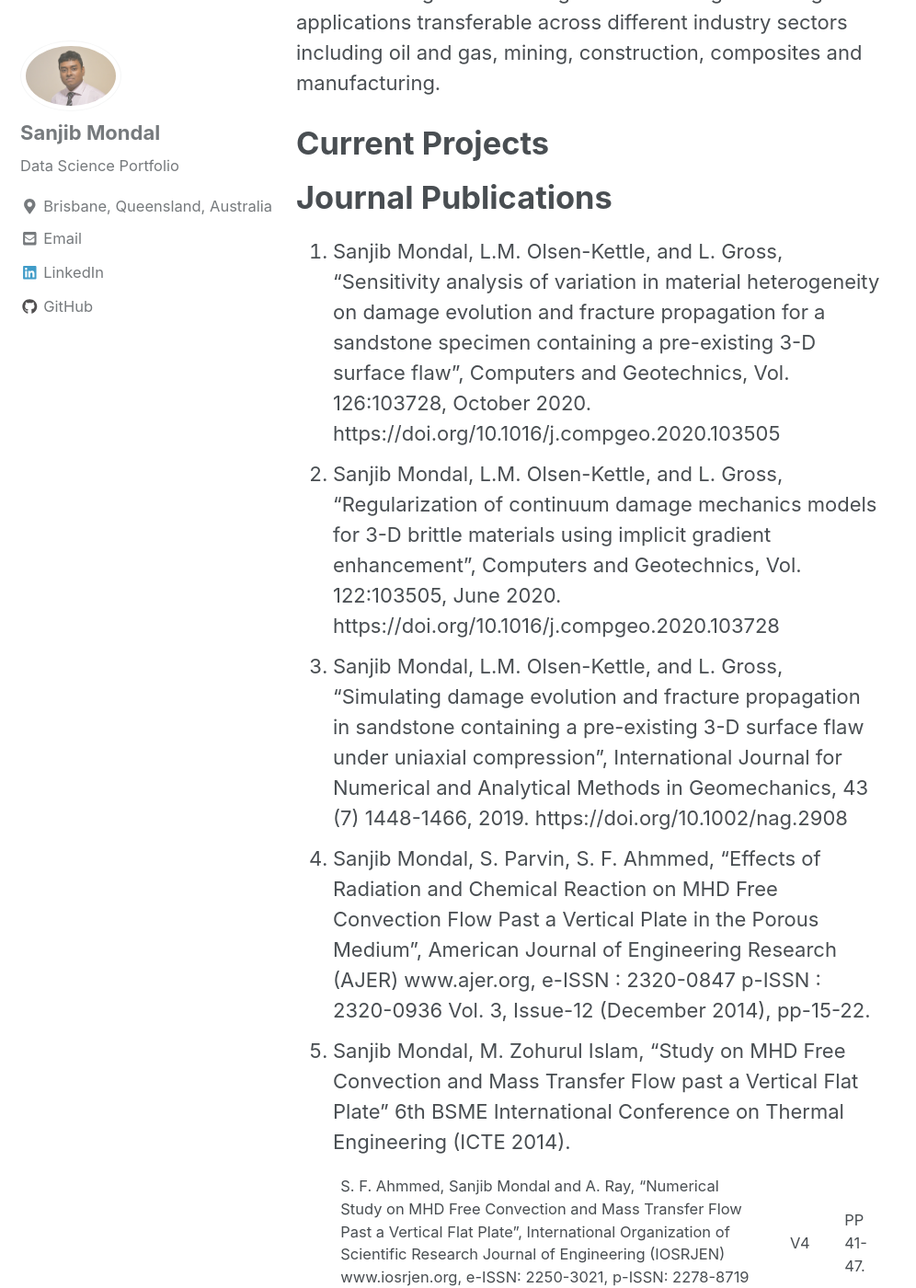
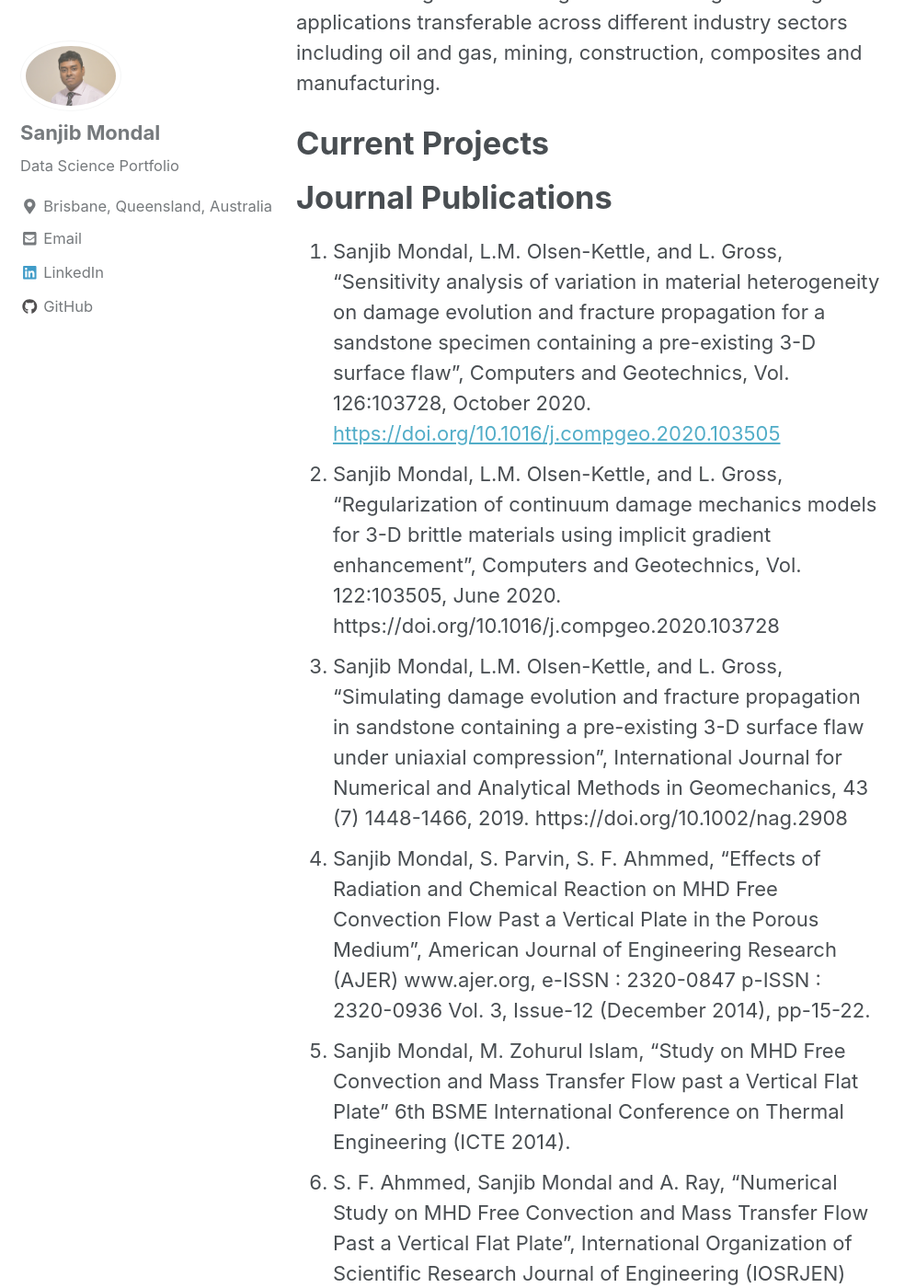
Before and after one commit to Sanjib-Mondal/Sanjib-Mondal.Co, a Jekyll site: the page built from _pages/Research.md, in a window 1280 px wide and 1400 px high, scrolled down 1313 px. Shown: the whole window at 92% size, without its empty margins (0-996 px from the left). Built offline with Jekyll 4.4.1, drawn with Linux system fonts in a browser that asks for light colours; nearby versions of some CDN libraries; some of the changed lines change nothing that is shown; some of the changed text lies outside the part shown.

Commit message:
Update Research.md

```diff
--- a/_pages/Research.md
+++ b/_pages/Research.md
@@ -10,13 +10,13 @@
 # Current Projects
 
 # Journal Publications
-1. Sanjib Mondal, L.M. Olsen-Kettle, and L. Gross, “Sensitivity analysis of variation in material heterogeneity on damage evolution and fracture propagation for a sandstone specimen containing a pre-existing 3-D surface flaw”, Computers and Geotechnics, Vol. 126:103728, October 2020. https://doi.org/10.1016/j.compgeo.2020.103505
+1. Sanjib Mondal, L.M. Olsen-Kettle, and L. Gross, “Sensitivity analysis of variation in material heterogeneity on damage evolution and fracture propagation for a sandstone specimen containing a pre-existing 3-D surface flaw”, Computers and Geotechnics, Vol. 126:103728, October 2020. [https://doi.org/10.1016/j.compgeo.2020.103505](https://doi.org/10.1016/j.compgeo.2020.103505)
 2. Sanjib Mondal, L.M. Olsen-Kettle, and L. Gross, “Regularization of continuum damage mechanics models for 3-D brittle materials using implicit gradient enhancement”, Computers and Geotechnics, Vol. 122:103505, June 2020.
 https://doi.org/10.1016/j.compgeo.2020.103728
 3. Sanjib Mondal, L.M. Olsen-Kettle, and L. Gross, “Simulating damage evolution and fracture propagation in sandstone containing a pre-existing 3-D surface flaw under uniaxial compression”, International Journal for Numerical and Analytical Methods in Geomechanics, 43 (7) 1448-1466, 2019. https://doi.org/10.1002/nag.2908
 4. Sanjib Mondal, S. Parvin, S. F. Ahmmed, “Effects of Radiation and Chemical Reaction on MHD Free Convection Flow Past a Vertical Plate in the Porous Medium”, American Journal of Engineering Research (AJER) www.ajer.org, e-ISSN : 2320-0847 p-ISSN : 2320-0936 Vol. 3, Issue-12 (December 2014), pp-15-22.
 5. Sanjib Mondal, M. Zohurul Islam, “Study on MHD Free Convection and Mass Transfer Flow past a Vertical Flat Plate” 6th BSME International Conference on Thermal Engineering (ICTE 2014).
-6. S. F. Ahmmed, Sanjib Mondal and A. Ray, “Numerical Study on MHD Free Convection and Mass Transfer Flow Past a Vertical Flat Plate”,  International Organization of Scientific Research Journal of Engineering (IOSRJEN) www.iosrjen.org,  e-ISSN: 2250-3021, p-ISSN: 2278-8719 Vol. 3, Issue 5 (May. 2013), ||V4 || PP 41-47.
+6. S. F. Ahmmed, Sanjib Mondal and A. Ray, “Numerical Study on MHD Free Convection and Mass Transfer Flow Past a Vertical Flat Plate”,  International Organization of Scientific Research Journal of Engineering (IOSRJEN) www.iosrjen.org,  e-ISSN: 2250-3021, p-ISSN: 2278-8719 Vol. 3, Issue 5 (May. 2013), V4, PP 41-47.
 7. S. F. Ahmmed, Sanjib Mondal and A. Ray “MHD Free Convection and Mass Transfer Flow Past a Vertical Flat Plate” has been published in International Journal of Modern Engineering Research (IJMER) www.ijmer.com, ISSN: 2249-6645, Vol. 3, Issue.1 (Jan-Feb. 2013), pp-75-82.
 
 # Conference Publications
```
